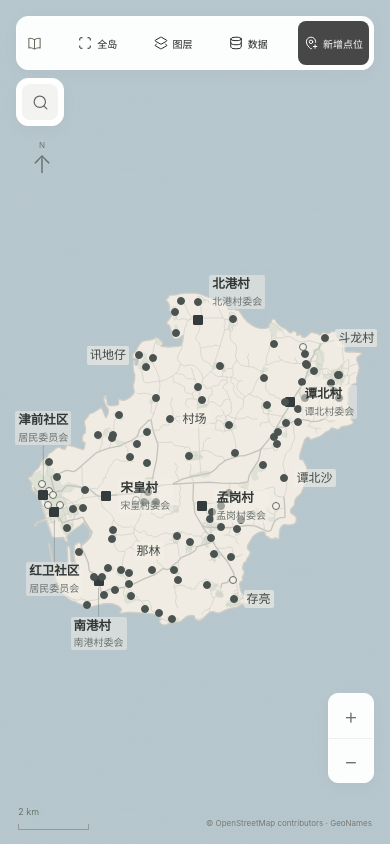
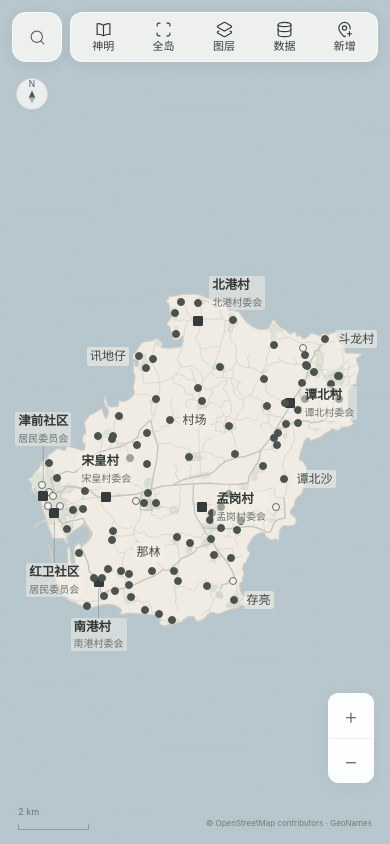
Before and after one commit to residualsun1/NaozhouMap, a website: page index.html in a window 390 px wide. Drawn offline with Linux system fonts and the light colour scheme; no server answers.

Commit message:
Refine mobile floating map navigation and safe camera views

```diff
--- a/deity-explorer.css
+++ b/deity-explorer.css
@@ -43,4 +43,4 @@
 }
 @media(min-width:801px) and (max-width:1050px){.deity-explorer{left:16px;right:16px;padding-left:15px;padding-right:15px;column-gap:12px}.explorer-heading{min-width:110px}.explorer-heading h2{font-size:15px}#explorer-workbench{font-size:10px}#explorer-name{max-width:145px}#explorer-selected{gap:8px}#explorer-count{font-size:9px}}
 @media(max-width:800px){main.explorer-open{display:block;--explorer-sheet-size:min(78dvh,calc(100dvh - 180px))}.deity-explorer{position:absolute;left:12px;right:12px;bottom:0;height:var(--explorer-sheet-size);border:1px solid #e5e5df;border-bottom:0;border-radius:17px 17px 0 0;box-shadow:0 -6px 28px #47484510;animation:sheet-in .25s var(--ease)}.explorer-topbar{padding:18px 21px 16px}.explorer-heading h2{font-size:20px}.explorer-heading .section-eyebrow{margin-bottom:7px;font-size:8px}.explorer-actions button{min-height:44px;min-width:40px}.explorer-actions #explorer-sheet-toggle{display:grid}.explorer-content{padding:20px 21px 30px}#explorer-search{font-size:16px;min-height:44px}#explorer-category{min-height:44px;font-size:12px}.explorer-village{min-height:65px}.explorer-deity-row{min-height:66px}.explorer-open .map-stage{bottom:var(--explorer-sheet-size);min-height:88px}.explorer-open .map-footer{bottom:calc(var(--explorer-sheet-size) + 14px)}.explorer-open .zoom-controls,.explorer-open .administrative-key,.explorer-open .pick-message{bottom:calc(var(--explorer-sheet-size) + 61px)}main.explorer-collapsed{--explorer-sheet-size:108px}.explorer-collapsed .explorer-content{display:none}.explorer-collapsed .explorer-heading h2{font-size:18px;overflow:hidden;text-overflow:ellipsis;white-space:nowrap}.deity-distribution-link{min-height:32px;padding:4px 8px}}
-@media(max-width:800px){.explorer-open:not(.explorer-collapsed) .zoom-controls{top:84px;bottom:auto;flex-direction:row}.explorer-open:not(.explorer-collapsed) .zoom-controls button+button{border-top:0;border-left:1px solid #eeeeed}.explorer-open:not(.explorer-collapsed) .north,.explorer-open:not(.explorer-collapsed) .administrative-key{visibility:hidden}}
+@media(max-width:800px){.explorer-open:not(.explorer-collapsed) .zoom-controls{top:84px;bottom:auto;flex-direction:row}.explorer-open:not(.explorer-collapsed) .zoom-controls button+button{border-top:0;border-left:1px solid #eeeeed}.explorer-open:not(.explorer-collapsed) .administrative-key{visibility:hidden}}
--- a/index.html
+++ b/index.html
@@ -12,7 +12,7 @@
   <main id="workspace">
     <section class="map-area" aria-label="硇洲岛田野矢量地图">
       <div class="search-panel">
-        <form id="search-form" class="search-row"><input id="search-input" aria-label="村名、神明或道路" placeholder="搜索村庄、神明或道路" maxlength="100" autocomplete="off"><button class="search-submit" type="submit" aria-label="搜索"><svg class="ui-icon" aria-hidden="true" focusable="false"
+        <form id="search-form" class="search-row"><button id="search-collapse" type="button" aria-label="收起搜索"><svg class="ui-icon" viewBox="0 0 24 24" fill="none" stroke="currentColor" stroke-width="1.6" aria-hidden="true"><path d="m14 6-6 6 6 6"/></svg></button><input id="search-input" aria-label="村名、神明或道路" placeholder="搜索村庄、神明或道路" maxlength="100" autocomplete="off"><button class="search-submit" type="submit" aria-label="搜索"><svg class="ui-icon" aria-hidden="true" focusable="false"
   xmlns="http://www.w3.org/2000/svg"
   width="24"
   height="24"
@@ -79,7 +79,7 @@
   <path d="M3 12A9 3 0 0 0 21 12" />
 </svg>
 <span>数据</span></button>
-        <button id="add-point" class="primary" type="button"><svg class="ui-icon" aria-hidden="true" focusable="false"
+        <button id="add-point" class="primary" type="button" aria-label="新增调查点位"><svg class="ui-icon" aria-hidden="true" focusable="false"
   xmlns="http://www.w3.org/2000/svg"
   width="24"
   height="24"
@@ -95,7 +95,7 @@
   <path d="M16 18h6" />
   <path d="M19 15v6" />
 </svg>
-<span>新增点位</span></button>
+<span class="desktop-label">新增点位</span><span class="mobile-label">新增</span></button>
         <button id="cancel-pick" type="button" hidden>取消选点</button>
       </div>
       <section id="layers-panel" class="utility-panel" aria-label="图层设置" hidden>
@@ -153,7 +153,7 @@
         <svg id="vector-map" xmlns="http://www.w3.org/2000/svg" preserveAspectRatio="none" role="group" aria-label="硇洲岛海岸线、道路与聚落，可缩放拖动" tabindex="0"><defs><clipPath id="island-clip"><path id="island-clip-path"/></clipPath></defs><path id="coast" class="coast"/><g id="island-features" clip-path="url(#island-clip)"><g id="administrative-layer" style="display:none"><g id="administrative-fill-layer"></g><g id="administrative-boundary-layer"></g></g><g id="residential-layer"></g><g id="building-layer"></g><g id="water-layer"></g><g id="road-layer"></g></g></svg>
         <svg id="label-leaders" class="label-leaders" aria-hidden="true"></svg><div id="road-labels" class="labels" aria-hidden="true"></div><div id="administrative-labels" class="labels"></div><div id="map-labels" class="labels"></div>
       </div>
-      <div class="north" aria-hidden="true">N<span>↑</span></div>
+      <div class="north" role="img" aria-label="正北方向"><span class="north-legacy">N<i>↑</i></span><svg class="mobile-compass" viewBox="0 0 32 32" aria-hidden="true"><text x="16" y="9" text-anchor="middle" font-size="9" fill="#475d5b">N</text><path d="M16 12 12.5 20H19.5Z" fill="#475d5b"/><path d="m12.5 20 3.5 6 3.5-6Z" fill="#a7b8b3"/></svg></div>
       <div class="zoom-controls"><button id="zoom-in" type="button" aria-label="放大">+</button><button id="zoom-out" type="button" aria-label="缩小">−</button></div>
       <div id="pick-message" class="pick-message" role="status" hidden>点击岛上位置</div>
       <button id="administrative-key" class="administrative-key" type="button" aria-controls="layers-panel" aria-expanded="false" hidden><span class="area-swatch" aria-hidden="true"></span><span class="administrative-key-copy"><strong id="administrative-key-name"></strong><small>行政范围 · 陆地分布示意</small></span></button>
--- a/map-app.js
+++ b/map-app.js
@@ -37,6 +37,9 @@
   function setSearchExpanded(expanded,focus=false){
     const open=mobileSearch.matches&&expanded;
     searchPanel.classList.toggle('is-expanded',open);
+    workspace.classList.toggle('mobile-search-open',open);
+    document.querySelector('.map-toolbar').inert=open;
+    if(open){setUtility();if(explorer?.isOpen)explorer.suspend();}
     $('search-input').inert=mobileSearch.matches&&!open;
     searchButton.setAttribute('aria-label',mobileSearch.matches&&!open?'展开搜索':'搜索');
     if(mobileSearch.matches){searchButton.setAttribute('aria-expanded',String(open));searchButton.setAttribute('aria-controls','search-input');}
@@ -49,9 +52,11 @@
     if(view)schedulePinLayout(true);
   }
   mobileSearch.addEventListener('change',()=>setSearchExpanded(false));
+  $('search-collapse').addEventListener('click',()=>setSearchExpanded(false,true));
   setSearchExpanded(false);
   let openPanel = null, panelTrigger = null;
   function setUtility(id=null,trigger=null,restoreFocus=false){
+    if(id&&mobileSearch.matches){setSearchExpanded(false);if(explorer?.isOpen)explorer.suspend();}
     const previousTrigger=panelTrigger;
     for(const name of ['layers','data']){$(name+'-panel').hidden=id!==name+'-panel';$(name+'-toggle').setAttribute('aria-expanded',String(id===name+'-panel'));}
     $('administrative-key').setAttribute('aria-expanded',String(id==='layers-panel'));
@@ -230,10 +235,21 @@
   function onIsland(lng,lat){let inside=false;const ring=data.coastline;for(let i=0,j=ring.length-1;i<ring.length;j=i++){const [xi,yi]=ring[i],[xj,yj]=ring[j];if((yi>lat)!==(yj>lat)&&lng<(xj-xi)*(lat-yi)/(yj-yi)+xi)inside=!inside;}return inside;}
   function notify(text,undo){clearTimeout(toastTimer);const toast=$('toast');toast.replaceChildren(document.createTextNode(text));if(undo){const b=document.createElement('button');b.textContent='撤销';b.addEventListener('click',()=>{undo();toast.hidden=true;});toast.append(b);}toast.hidden=false;toastTimer=setTimeout(()=>{toast.hidden=true;},undo?12000:4500);}
   function dimensions(){return {w:Math.max(stage.clientWidth,1),h:Math.max(stage.clientHeight,1)};}
+  function cameraViewport(){
+    const {w,h}=dimensions();let top=0;
+    if(mobileSearch.matches){
+      const stageTop=stage.getBoundingClientRect().top;
+      const controlsBottom=Math.max(...[document.querySelector('.map-toolbar'),$('search-form')].map(node=>node?.getBoundingClientRect().bottom||stageTop));
+      // Reserve framing space only: the map canvas still extends behind the controls.
+      top=Math.min(100,Math.max(76,controlsBottom-stageTop+14),Math.max(0,h-88));
+    }
+    return {w,h,top,ratio:w/(h-top)};
+  }
   function makeHome(){
-    const {w,h}=dimensions(),ratio=w/h;let width=bw*1.17,height=bh*1.17;
+    const {w,h,top,ratio}=cameraViewport();let width=bw*1.17,height=bh*1.17;
     if(width/height<ratio)width=height*ratio;else height=width/ratio;
-    return {x:center.x-width/2,y:center.y-height/2,w:width,h:height};
+    const fullHeight=width*h/w;
+    return {x:center.x-width/2,y:center.y-fullHeight/2-top*width/w/2,w:width,h:fullHeight};
   }
   function cancelCamera(){if(cameraFrame!==null)cancelAnimationFrame(cameraFrame);cameraFrame=null;cameraIntent=null;stage.classList.remove('is-camera-moving');}
   function clampView(){
@@ -252,9 +268,9 @@
     });
   }
   function intentView(intent){
-    const {w,h}=dimensions(),ratio=w/h;
+    const {w,h,top,ratio}=cameraViewport(),fullRatio=w/h;
     if(intent.type==='home')return {...home};
-    if(intent.type==='view'){const v=intent.view;return {x:v.x,y:v.y+v.h/2-v.w/ratio/2,w:v.w,h:v.w/ratio};}
+    if(intent.type==='view'){const v=intent.view;return {x:v.x,y:v.y+v.h/2-v.w/fullRatio/2,w:v.w,h:v.w/fullRatio};}
     let cx,cy,width;
     if(intent.type==='point'){
       const point=project(intent.point.lng,intent.point.lat);cx=point.x;cy=point.y;width=Math.min(home.w,Math.max(bw*.32,1800));
@@ -262,7 +278,7 @@
       const f=intent.feature;cx=(f.left+f.right)/2;cy=(f.top+f.bottom)/2;
       width=Math.min(home.w,Math.max((f.right-f.left)*1.45,(f.bottom-f.top)*1.45*ratio,home.w/16));
     }
-    return {x:cx-width/2,y:cy-width/ratio/2,w:width,h:width/ratio};
+    return {x:cx-width/2,y:cy-width/fullRatio/2-top*width/w/2,w:width,h:width/fullRatio};
   }
   function flyTo(intent,duration){
     cancelCamera();const start={...view},started=performance.now();cameraIntent=intent;
@@ -589,7 +605,7 @@
   document.addEventListener('keydown',e=>{if(e.key==='Escape'){if(openPanel)setUtility(null,null,true);if(searchPanel.classList.contains('is-expanded'))setSearchExpanded(false,true);if(explorer?.isOpen&&!e.target.closest('input,textarea,select'))explorer.close();$('search-feedback').hidden=true;setPicking(false);}});
   new ResizeObserver(()=>{
     if(!home||!view)return;
-    const cx=view.x+view.w/2,cy=view.y+view.h/2,wasHome=!cameraIntent&&Math.abs(view.w-home.w)<1&&Math.hypot(cx-center.x,cy-center.y)<1;
+    const cx=view.x+view.w/2,cy=view.y+view.h/2,wasHome=!cameraIntent&&Math.abs(view.w-home.w)<1&&Math.hypot(cx-(home.x+home.w/2),cy-(home.y+home.h/2))<1;
     home=makeHome();const {w,h}=dimensions();
     if(wasHome)view={...home};else view={x:cx-view.w/2,y:cy-view.w*h/w/2,w:view.w,h:view.w*h/w};
     update();
--- a/map.css
+++ b/map.css
@@ -186,7 +186,8 @@
 .label-leaders{position:absolute;inset:0;width:100%;height:100%;overflow:hidden;pointer-events:none}
 .label-leaders line{stroke:#747e76;stroke-width:.7;stroke-opacity:.65}
 .north{position:absolute;top:86px;left:27px;text-align:center;pointer-events:none;font-size:8px;letter-spacing:.1em;line-height:1.3;color:#68736f}
-.north span{display:block;margin-top:3px;font-size:24px;font-weight:300;line-height:1}
+.north-legacy{display:block}.north-legacy i{display:block;margin-top:3px;font-size:24px;font-weight:300;font-style:normal;line-height:1}
+.mobile-label,.mobile-compass,#search-collapse{display:none}
 .zoom-controls{position:absolute;z-index:4;right:24px;bottom:67px;display:flex;flex-direction:column;overflow:hidden;background:#fffffff5;border:1px solid white;border-radius:10px;box-shadow:var(--shadow)}
 .zoom-controls button{width:37px;height:37px;padding:0;border:0;border-radius:0;background:transparent;color:#6f716d;font-size:22px;font-weight:300}
 .zoom-controls button:hover{background:#efefee}
@@ -294,24 +295,35 @@
   .details-open .north{top:147px}
 }
 @media(max-width:800px){
-  main,main.details-open{height:100dvh;display:block;--sheet-size:clamp(235px,43dvh,410px)}
+  main,main.details-open{height:100dvh;display:block;--sheet-size:clamp(235px,43dvh,410px);--mobile-controls-top:calc(12px + env(safe-area-inset-top,0px))}
   .map-area{position:absolute;inset:0}
-  .search-panel,.details-open .search-panel{top:78px;left:16px;right:auto;width:48px;max-width:calc(100% - 32px);transition:width .52s cubic-bezier(.32,0,.2,1),box-shadow .18s,border-color .18s}
-  .search-panel.is-expanded{width:min(380px,calc(100% - 32px))}
-  .search-row{position:relative;height:46px;overflow:hidden}
-  .search-row input{position:absolute;top:5px;left:5px;width:calc(100% - 50px);height:36px;font-size:16px;padding-top:5px;padding-bottom:5px;opacity:0;visibility:hidden;transform:translateX(-6px);pointer-events:none;transition:opacity .18s ease,transform .28s var(--ease),visibility 0s linear .18s}
+  .search-panel,.details-open .search-panel{top:var(--mobile-controls-top);left:12px;right:auto;width:50px;max-width:calc(100% - 24px);border-radius:14px;transition:width .52s cubic-bezier(.32,0,.2,1),box-shadow .18s,border-color .18s}
+  .search-panel.is-expanded{width:min(430px,calc(100% - 24px))}
+  .search-row{position:relative;height:48px;overflow:hidden;padding:2px}
+  .search-row input{position:absolute;top:2px;left:46px;width:calc(100% - 92px);height:44px;padding:7px 4px;font-size:16px;opacity:0;visibility:hidden;transform:translateX(-6px);pointer-events:none;transition:opacity .18s ease,transform .28s var(--ease),visibility 0s linear .18s}
   .search-panel.is-expanded .search-row input{opacity:1;visibility:visible;transform:translateX(0);pointer-events:auto;transition:opacity .28s ease .1s,transform .4s cubic-bezier(.32,0,.2,1) .08s,visibility 0s}
   .search-panel:not(.is-expanded) #search-feedback{display:none}
   .detail-content input,.detail-content textarea{font-size:16px}
   .detail-content input{min-height:46px}
   .layer-toggle,.administrative-layer-control .layer-toggle{min-height:42px}
-  .search-submit{position:absolute;top:5px;right:5px;width:36px;height:36px}
-  .map-toolbar,.details-open .map-toolbar{top:16px;left:16px;right:auto;gap:3px;max-width:calc(100% - 32px)}
-  .map-toolbar button{min-height:44px;padding:8px 11px;font-size:11px}
-  .map-toolbar .ui-icon{width:15px;height:15px}
-  .map-stage,.details-open .map-stage{top:74px;bottom:0}
-  .north,.details-open .north{top:140px;left:32px}
-  .utility-panel,.details-open .utility-panel{top:78px;left:16px;right:16px;z-index:9;width:auto;max-width:none;max-height:calc(100% - 98px);padding:22px}
+  .search-submit{position:absolute;top:2px;right:2px;width:44px;height:44px;background:transparent;border-radius:11px}
+  #search-collapse{position:absolute;top:2px;left:2px;width:44px;height:44px;padding:0;place-items:center;border:0;background:transparent;color:#536663}
+  .search-panel.is-expanded #search-collapse{display:grid}
+  .map-area .map-toolbar{top:var(--mobile-controls-top);left:70px;right:12px!important;max-width:none;gap:0;padding:2px;overflow-x:auto;overscroll-behavior-x:contain;scrollbar-width:thin;scrollbar-color:#c8d2cc transparent;pointer-events:none;opacity:1;visibility:visible;transition:opacity .16s ease .36s,visibility 0s linear .36s}
+  .map-area .map-toolbar button{display:inline-flex;flex:1 0 44px;flex-direction:column;gap:2px;min-width:44px;min-height:44px;height:44px;padding:3px 4px;font-size:11px;line-height:1.15;color:#343b3c;pointer-events:auto}
+  .map-area .map-toolbar .ui-icon{width:17px;height:17px}
+  .map-area .map-toolbar .deity-entry span,.map-area .map-toolbar .mobile-label{display:inline}
+  .map-area .map-toolbar .desktop-label{display:none}
+  .map-area .map-toolbar .primary{background:transparent;color:#343b3c}
+  .map-area .map-toolbar button:hover{background:#e9ede7}
+  .map-area .map-toolbar button[aria-expanded=true]{background:#e5ebe5;color:#536f63}
+  .map-area .map-toolbar #cancel-pick{min-width:60px;font-size:10px}
+  .mobile-search-open .map-area .map-toolbar{opacity:0;visibility:hidden;pointer-events:none;transition:opacity .08s ease,visibility 0s linear .08s}
+  .map-area .search-panel,.map-area .map-toolbar{background:rgba(250,249,246,.95);border:1px solid rgba(255,255,255,.65);box-shadow:0 3px 14px rgba(32,43,46,.07)}
+  .map-stage,.details-open .map-stage{top:0;bottom:0}
+  .north,.details-open .north{top:calc(var(--mobile-controls-top) + 66px);left:16px;width:32px;height:32px;z-index:3;border:1px solid rgba(110,130,126,.2);border-radius:50%;background:rgba(250,249,246,.94);box-shadow:0 1px 5px #202b2e07;letter-spacing:0}
+  .north .north-legacy{display:none}.north .mobile-compass{display:block;width:30px;height:30px}
+  .utility-panel,.details-open .utility-panel{top:calc(var(--mobile-controls-top) + 62px);left:12px;right:12px;z-index:9;width:auto;max-width:none;max-height:calc(100% - 94px - env(safe-area-inset-top,0px));padding:22px}
   .sidebar{position:absolute;left:12px;right:12px;bottom:0;height:var(--sheet-size);border:1px solid #e3e3e2;border-bottom:0;border-radius:17px 17px 0 0;box-shadow:0 -6px 28px #47484510;animation:sheet-in .25s var(--ease)}
   .detail-topbar{padding:19px 22px 17px}.section-eyebrow{margin-bottom:8px;font-size:8px}
   .detail-heading h2{font-size:23px}.review-badge{margin-top:4px}
@@ -332,6 +344,12 @@
   .faith-tooltip{max-width:calc(100% - 24px)}
   #point-form .form-actions,#faith-form .form-actions{bottom:-32px}
 }
+@supports ((backdrop-filter:blur(10px)) or (-webkit-backdrop-filter:blur(10px))){
+  @media(max-width:800px){
+    .map-area .search-panel,.map-area .map-toolbar{background:rgba(250,249,246,.82);backdrop-filter:blur(10px);-webkit-backdrop-filter:blur(10px)}
+    .north{background:rgba(250,249,246,.78);backdrop-filter:blur(6px);-webkit-backdrop-filter:blur(6px)}
+  }
+}
 @media(max-width:420px){
   .map-toolbar{right:16px!important;justify-content:space-between}.map-toolbar button{gap:5px;padding:8px 9px;font-size:10px}
   .map-toolbar .ui-icon{width:14px;height:14px}
```
Also changed, not shown: deity-atlas.css (+1 -1 lines).
